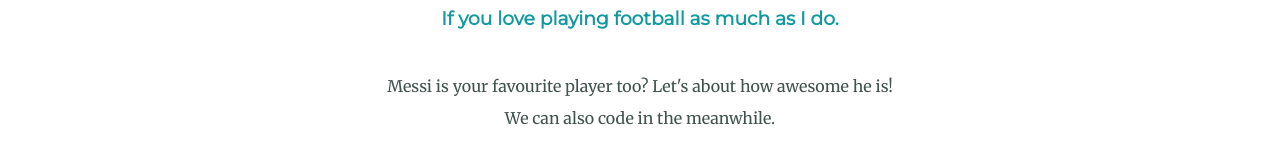
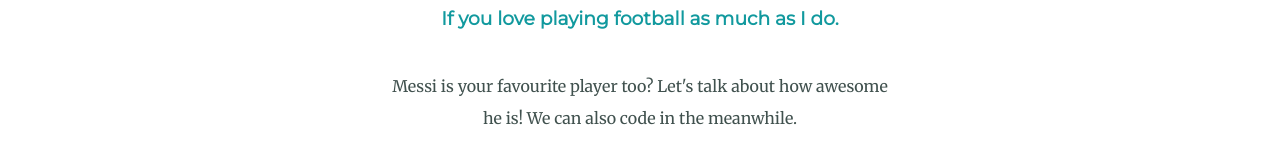
Before and after one commit to arjun434/Personalwebsite, a plain HTML site: page index.html in a window 1280 px wide. Shown: the part 2277-2439 px from the top of the page. Drawn offline with Linux system fonts and the light colour scheme.

Commit message:
Update index.html

```diff
--- a/index.html
+++ b/index.html
@@ -43,7 +43,7 @@
       <div class="contact-me">
         <h2>Get In Touch</h2>
         <h3>If you love playing football as much as I do.</h3>
-        <p class="contact-message">Messi is your favourite player too? Let's about how awesome he is! We can also code in the meanwhile.</p>
+        <p class="contact-message">Messi is your favourite player too? Let's talk about how awesome he is! We can also code in the meanwhile.</p>
         <a class="btn" href="mailto:arai88292@email.com">CONTACT ME</a>
       </div>
     </div>
```
